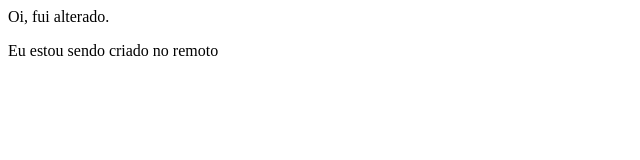
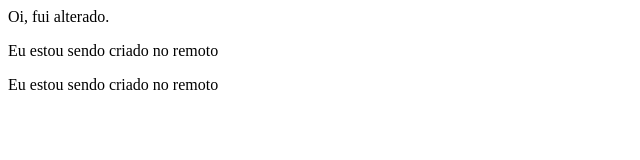
Before and after one commit to MayaraRocha95/reprograma-02, a plain HTML site: page index.html in a window 1280 px wide. Shown: the whole page, without its empty margins (0-640 px from the left). Drawn offline with Linux system fonts and the light colour scheme.

Commit message:
alterando pelo github

```diff
--- a/index.html
+++ b/index.html
@@ -9,5 +9,6 @@
 <body>
   Oi, fui alterado.
   <p> Eu estou sendo criado no remoto</p>
+  <p> Eu estou sendo criado no remoto</p>
 </body>
 </html>
```
